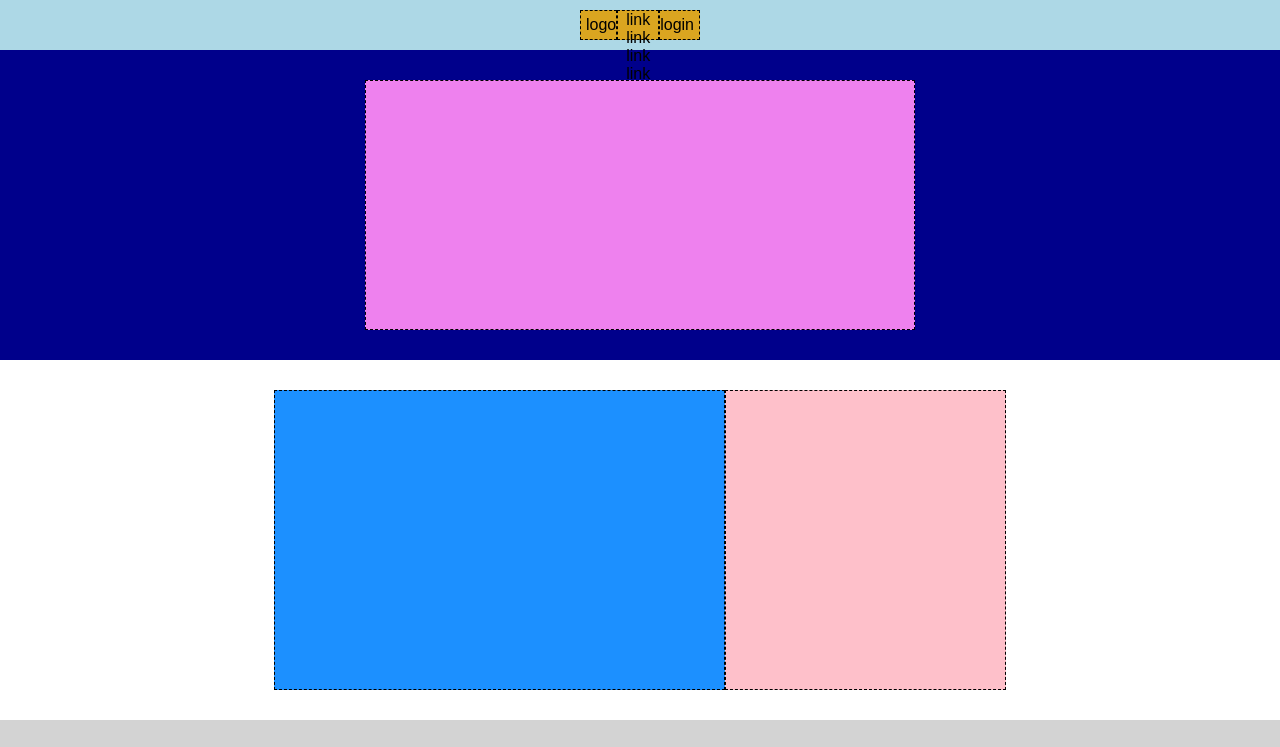
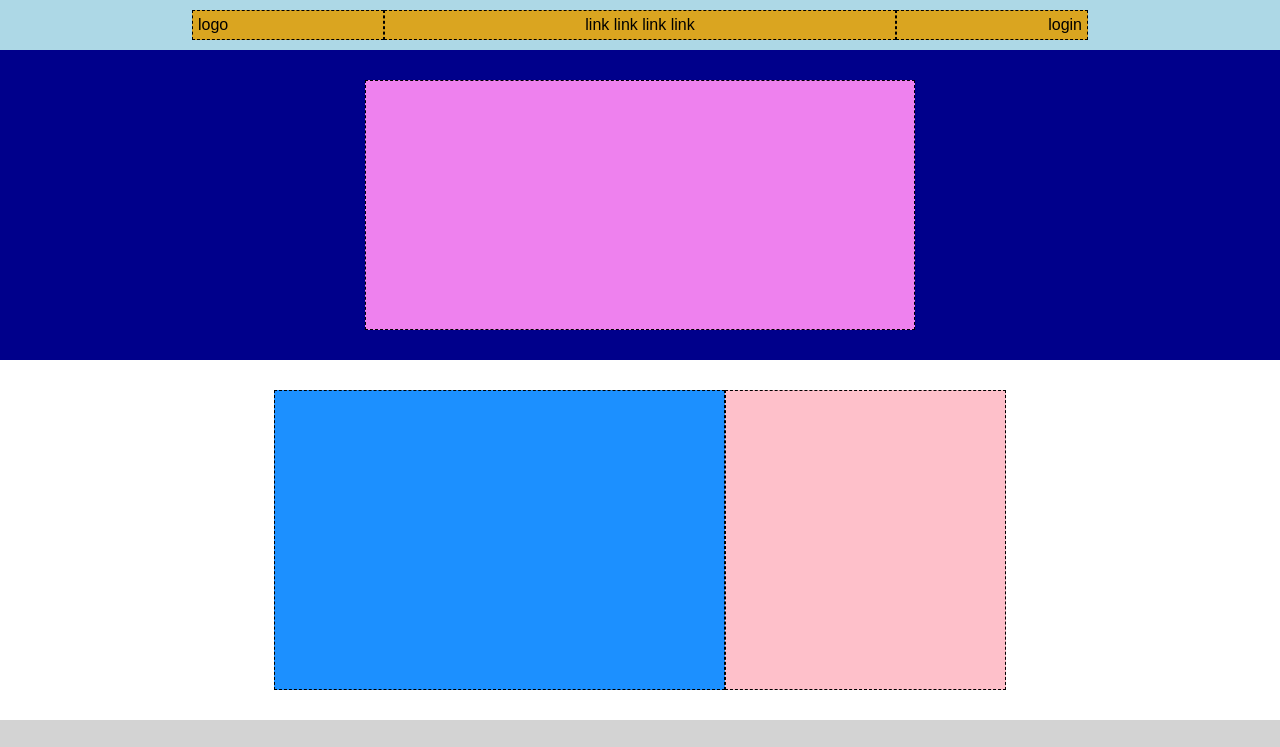
Before and after one commit to gianmaria-fadda/htmlcss-struttura-discord, a plain HTML site: page index.html in a window 1280 px wide. Shown: the top 747 px of the page. Drawn offline with Linux system fonts and the light colour scheme.

Commit message:
risolto problema del container-header

```diff
--- a/css/style.css
+++ b/css/style.css
@@ -26,41 +26,38 @@ html {
 /*
     HEADER
 */
+
 .container-header {
     background-color: #ADD8E6;
     margin: 0 auto;
     height: 50px;
     display: flex;
+    flex-wrap: wrap;
+    justify-content: center;
 }
 
 nav {
     background-color: #DAA520;
     align-content: center;
     align-self: center;
-    margin: 0 auto;
-
+    margin: 0;
+    height: 30px;
 }
 
 .logo-container {
-    height: 30px;
-    width: 9%;
     padding-left: 5px;
-    margin-left: 580px;
+    flex-basis: 15%;
 }
 
 .link-container {
-    height: 30px;
-    width: 20%;
     text-align: center;
-    flex-basis: 520px;
+    flex-basis: 40%;
 }
 
 .login-container {
-    height: 30px;
-    width: 9%;
     text-align: right;
     padding-right: 5px;
-    margin-right: 580px;
+    flex-basis: 15%;
 }
 
 /*
```
Also changed, not shown: index.html (+0 -2 lines).
